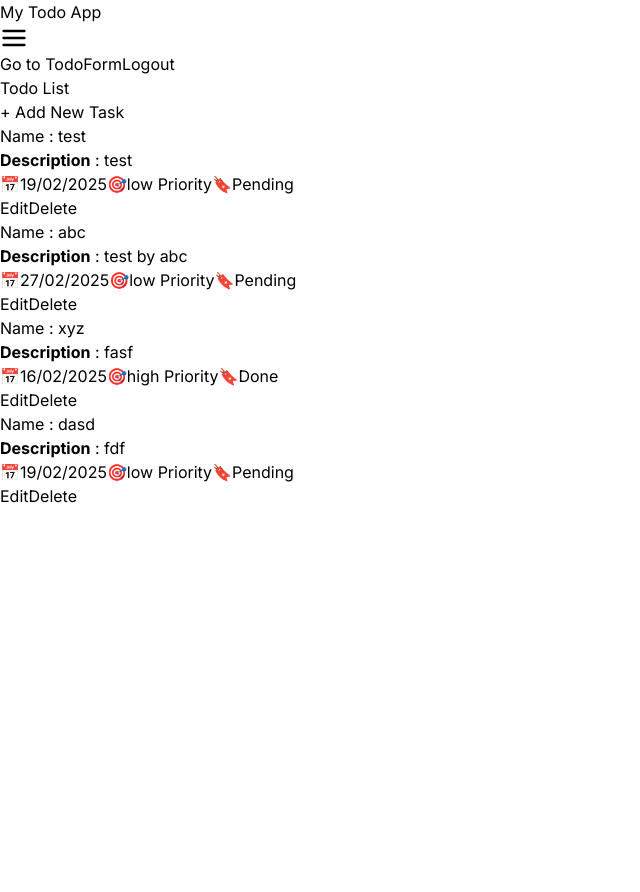
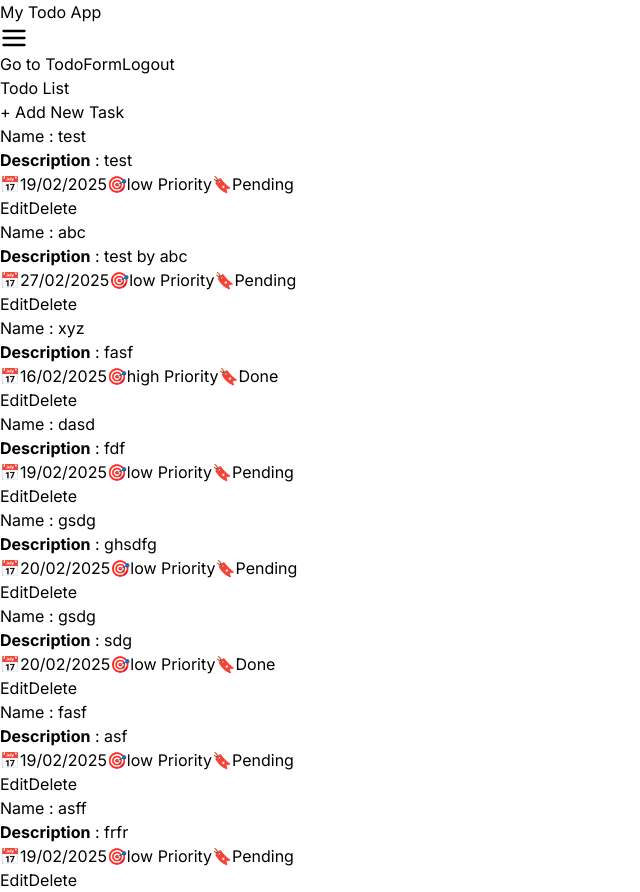
Before and after one commit to yogeshrana-1209/Todo_App, a React (Vite) app: page /todo-list in a window 1280 px wide. Shown: the whole page, without its empty margins (0-640 px from the left). Before the commit the page ends 800 px from the top, so only its background shows below. Built offline with nearby package versions, Linux system fonts and the light colour scheme; data requests are answered from the project's data file; sample sign-in values are in the browser's storage.

Commit message:
start to add pagination

```diff
--- a/db.json
+++ b/db.json
@@ -28,13 +28,49 @@
       "name": "xyz"
     },
     {
-      "id": 1739776114618,
+      "id": "1739776114618",
       "agreed": true,
       "status": "Pending",
       "priority": "low",
       "date": "2025-02-19T18:30:00.000Z",
       "description": "fdf",
       "name": "dasd"
+    },
+    {
+      "id": "1739781666837",
+      "agreed": true,
+      "status": "Pending",
+      "priority": "low",
+      "date": "2025-02-20T18:30:00.000Z",
+      "description": "ghsdfg",
+      "name": "gsdg"
+    },
+    {
+      "id": "1739781676420",
+      "agreed": true,
+      "status": "Done",
+      "priority": "low",
+      "date": "2025-02-20T18:30:00.000Z",
+      "description": "sdg",
+      "name": "gsdg"
+    },
+    {
+      "id": "1739785098655",
+      "agreed": true,
+      "status": "Pending",
+      "priority": "low",
+      "date": "2025-02-19T18:30:00.000Z",
+      "description": "asf",
+      "name": "fasf"
+    },
+    {
+      "id": 1739787197616,
+      "agreed": true,
+      "status": "Pending",
+      "priority": "low",
+      "date": "2025-02-19T18:30:00.000Z",
+      "description": "frfr",
+      "name": "asff"
     }
   ]
 }
--- a/package.json
+++ b/package.json
@@ -23,6 +23,7 @@
     "react-dom": "^18.3.1",
     "react-hook-form": "^7.54.2",
     "react-icons": "^5.4.0",
+    "react-paginate": "^8.3.0",
     "react-redux": "^9.2.0",
     "react-router-dom": "^7.1.5",
     "react-toastify": "^11.0.3",
--- /dev/null
+++ b/src/app/sharedComponent/Pagination.jsx
@@ -0,0 +1,129 @@
+// import ReactPaginate from "react-paginate";
+import PropTypes from "prop-types";
+import { ChevronLeftIcon, ChevronRightIcon } from "@heroicons/react/20/solid";
+
+const Pagination = () => {
+  return (
+    <div className="flex justify-center mt-6">
+      {/* <ReactPaginate
+        previousLabel={
+          <span className="inline-flex items-center px-4 py-2 text-gray-700 border border-gray-300 bg-white rounded-l-md hover:bg-gray-50 transition duration-200">
+            <ChevronLeftIcon className="w-5 h-5" />
+            <span className="sr-only">Previous</span>
+          </span>
+        }
+        nextLabel={
+          <span className="inline-flex items-center px-4 py-2 text-gray-700 border border-gray-300 bg-white rounded-r-md hover:bg-gray-50 transition duration-200">
+            <ChevronRightIcon className="w-5 h-5" />
+            <span className="sr-only">Next</span>
+          </span>
+        }
+        pageCount={pageCount}
+        onPageChange={onPageChange}
+        containerClassName="inline-flex -space-x-px rounded-md shadow-xs"
+        pageClassName="page-item"
+        pageLinkClassName="relative inline-flex items-center px-4 py-2 text-sm font-semibold text-gray-900 ring-1 ring-inset ring-gray-300 hover:bg-gray-50 focus:z-20 focus:outline-offset-0"
+        previousClassName="page-item cursor-pointer inline-flex items-center px-4 py-2 text-sm font-semibold text-gray-700 ring-1 ring-gray-300 rounded-l-md hover:bg-gray-50 focus:z-20 focus:outline-offset-0"
+        previousLinkClassName="flex items-center justify-center"
+        nextClassName="page-item cursor-pointer inline-flex items-center px-4 py-2 text-sm font-semibold text-gray-700 ring-1 ring-gray-300 rounded-r-md hover:bg-gray-50 focus:z-20 focus:outline-offset-0"
+        nextLinkClassName="flex items-center justify-center"
+        disabledClassName="cursor-not-allowed text-gray-400 bg-gray-100 border-gray-300"
+        activeClassName="bg-indigo-600 text-white border-indigo-600 focus:outline-none focus-visible:outline-2 focus-visible:outline-indigo-600"
+      />
+    </div> */}
+
+    <div className="flex items-center justify-between border-t border-gray-200 bg-white px-4 py-3 sm:px-6">
+      <div className="flex flex-1 justify-between sm:hidden">
+        <a
+          href="#"
+          className="relative inline-flex items-center rounded-md border border-gray-300 bg-white px-4 py-2 text-sm font-medium text-gray-700 hover:bg-gray-50"
+        >
+          Previous
+        </a>
+        <a
+          href="#"
+          className="relative ml-3 inline-flex items-center rounded-md border border-gray-300 bg-white px-4 py-2 text-sm font-medium text-gray-700 hover:bg-gray-50"
+        >
+          Next
+        </a>
+      </div>
+      <div className="hidden sm:flex sm:flex-1 sm:items-center sm:justify-between">
+        <div>
+          <p className="text-sm text-gray-700">
+            Showing <span className="font-medium">1</span> to <span className="font-medium">10</span> of{' '}
+            <span className="font-medium">97</span> results
+          </p>
+        </div>
+        <div>
+          <nav aria-label="Pagination" className="isolate inline-flex -space-x-px rounded-md shadow-xs">
+            <a
+              href="#"
+              className="relative inline-flex items-center rounded-l-md px-2 py-2 text-gray-400 ring-1 ring-gray-300 ring-inset hover:bg-gray-50 focus:z-20 focus:outline-offset-0"
+            >
+              <span className="sr-only">Previous</span>
+              <ChevronLeftIcon aria-hidden="true" className="size-5" />
+            </a>
+            {/* Current: "z-10 bg-indigo-600 text-white focus-visible:outline-2 focus-visible:outline-offset-2 focus-visible:outline-indigo-600", Default: "text-gray-900 ring-1 ring-inset ring-gray-300 hover:bg-gray-50 focus:outline-offset-0" */}
+            <a
+              href="#"
+              aria-current="page"
+              className="relative z-10 inline-flex items-center bg-indigo-600 px-4 py-2 text-sm font-semibold text-white focus:z-20 focus-visible:outline-2 focus-visible:outline-offset-2 focus-visible:outline-indigo-600"
+            >
+              1
+            </a>
+            <a
+              href="#"
+              className="relative inline-flex items-center px-4 py-2 text-sm font-semibold text-gray-900 ring-1 ring-gray-300 ring-inset hover:bg-gray-50 focus:z-20 focus:outline-offset-0"
+            >
+              2
+            </a>
+            <a
+              href="#"
+              className="relative hidden items-center px-4 py-2 text-sm font-semibold text-gray-900 ring-1 ring-gray-300 ring-inset hover:bg-gray-50 focus:z-20 focus:outline-offset-0 md:inline-flex"
+            >
+              3
+            </a>
+            <span className="relative inline-flex items-center px-4 py-2 text-sm font-semibold text-gray-700 ring-1 ring-gray-300 ring-inset focus:outline-offset-0">
+              ...
+            </span>
+            <a
+              href="#"
+              className="relative hidden items-center px-4 py-2 text-sm font-semibold text-gray-900 ring-1 ring-gray-300 ring-inset hover:bg-gray-50 focus:z-20 focus:outline-offset-0 md:inline-flex"
+            >
+              8
+            </a>
+            <a
+              href="#"
+              className="relative inline-flex items-center px-4 py-2 text-sm font-semibold text-gray-900 ring-1 ring-gray-300 ring-inset hover:bg-gray-50 focus:z-20 focus:outline-offset-0"
+            >
+              9
+            </a>
+            <a
+              href="#"
+              className="relative inline-flex items-center px-4 py-2 text-sm font-semibold text-gray-900 ring-1 ring-gray-300 ring-inset hover:bg-gray-50 focus:z-20 focus:outline-offset-0"
+            >
+              10
+            </a>
+            <a
+              href="#"
+              className="relative inline-flex items-center rounded-r-md px-2 py-2 text-gray-400 ring-1 ring-gray-300 ring-inset hover:bg-gray-50 focus:z-20 focus:outline-offset-0"
+            >
+              <span className="sr-only">Next</span>
+              <ChevronRightIcon aria-hidden="true" className="size-5" />
+            </a>
+          </nav>
+        </div>
+      </div>
+    </div>
+
+    </div>
+  );
+};
+
+// PropTypes validation
+Pagination.propTypes = {
+  pageCount: PropTypes.number.isRequired, // pageCount should be a number and required
+  onPageChange: PropTypes.func.isRequired, // onPageChange should be a function and required
+};
+
+export default Pagination;
--- a/src/app/todos/components/TodoList.jsx
+++ b/src/app/todos/components/TodoList.jsx
@@ -14,6 +14,7 @@ import { useNavigate } from "react-router-dom";
 import LoadingSpinner from "../../sharedComponent/loadingSpinner";
 import { getStatus } from "../../auth/store/AuthSlice";
 import Navbar from "../../sharedComponent/navbar";
+// import Pagination from "../../sharedComponent/Pagination"; //Import the pagination component
 
 export default function TodoList() {
   const todos = useSelector(getTodoList);
@@ -25,6 +26,12 @@ export default function TodoList() {
 
   const [isModalOpen, setIsModalOpen] = useState(false);
   const [todoToDelete, setTodoToDelete] = useState(null);
+  // const [currentPage, setCurrentPage] = useState(0);
+
+  // const todosPerPage = 5;
+
+  //Calculate the page count dynamically based on the total number if todos
+  // const pageCount = Math.ceil(todos.length / todosPerPage);
 
   const handleEdit = (todo) => {
     dispatch(setSelectedTodo(todo));
@@ -49,6 +56,12 @@ export default function TodoList() {
     }
   };
 
+  // const handlePageClick = (data) => {
+  //   let selectedPage = data.selected;
+  //   setCurrentPage(selectedPage);
+  // }
+
+
   useEffect(() => {
     if (isLoggedIn && firstLoad) {
       dispatch(fetchTodos());
@@ -71,7 +84,7 @@ export default function TodoList() {
       <div className="min-h-screen bg-gradient-to-br from-blue-50 to-white py-4">
         <div className="max-w-screen-xl mx-auto px-4 sm:px-6 lg:px-8">
           <div className="text-center m-4">
-            <h1 className="text-3xl sm:text-4xl font-extrabold text-blue-600 mb-5 inline-block border-2 border-blue-600 rounded-2xl bg-blue-50/50 px-8 py-4 shadow-md">
+            <h1 className="text-3xl sm:text-4xl font-extrabold text-blue-600 mb-5 inline-block border-2 border-blue-600 rounded-2xl bg-blue-50/50 px-8 py-2 shadow-md">
               Todo List
             </h1>
           </div>
@@ -105,7 +118,13 @@ export default function TodoList() {
               ))}
             </div>
           )}
+
+          {/* {todos.length > todosPerPage && (
+            <Pagination pageCount={pageCount} onPageChange={handlePageClick} />
+          )} */}
         </div>
+
+
 
         <ConfirmModal
           isOpen={isModalOpen}
```
Also changed, not shown: 1 other file (tests, documents, lock files or other folders).
